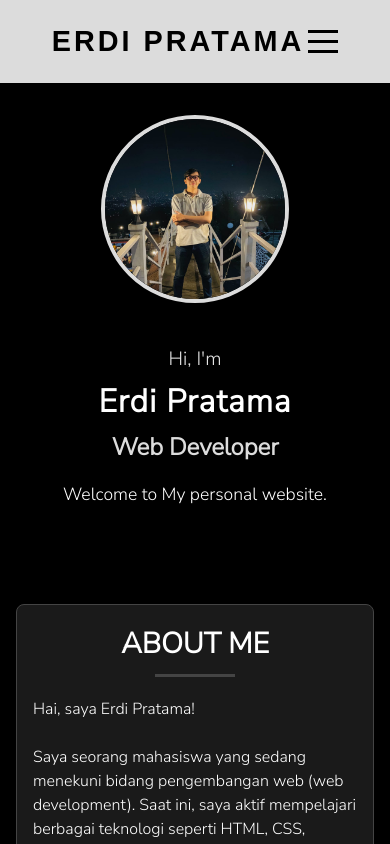
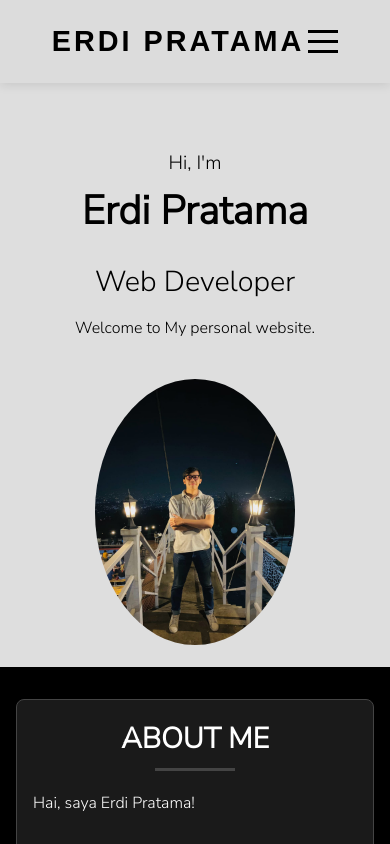
Before and after one commit to erdipratama666/reactjs-website-portopolio, a React (Vite) app: page / in a window 390 px wide. Shown: the top 844 px of the page. Built offline with nearby package versions, Linux system fonts and the light colour scheme.

Commit message:
Update project

```diff
--- a/package.json
+++ b/package.json
@@ -21,7 +21,8 @@
     "react-helmet": "^6.1.0",
     "react-helmet-async": "^2.0.5",
     "react-icons": "^5.5.0",
-    "react-router-sitemap-generator": "^0.0.8"
+    "react-router-sitemap-generator": "^0.0.8",
+    "rollup-plugin-visualizer": "^5.14.0"
   },
   "devDependencies": {
     "@eslint/js": "^9.25.0",
--- a/src/styles/Hero.css
+++ b/src/styles/Hero.css
@@ -1,117 +1,60 @@
 .hero {
   display: flex;
-  justify-content: space-between;
+  flex-direction: column;
   align-items: center;
-  padding: 10rem 8rem 15rem;
-  background-color: #000000;
-  color: white;
-  flex-wrap: wrap;
-  gap: 2rem;
+  padding: 1rem;
+  margin-top: 2rem;
+}
+
+@media (min-width: 768px) {
+  .hero {
+    flex-direction: row;
+    justify-content: space-between;
+    padding: 2rem;
+  }
 }
 
 .hero-text {
-  max-width: 600px;
+  text-align: center;
+  margin-bottom: 1.5rem;
 }
 
-.hero-text .intro {
+@media (min-width: 768px) {
+  .hero-text {
+    text-align: left;
+    margin-bottom: 0;
+  }
+}
+
+.intro {
   font-size: 1.2rem;
   margin-bottom: 0.5rem;
-  opacity: 0.9;
 }
 
-.hero-text h1 {
-  font-size: 3rem;
-  margin: 0;
-  letter-spacing: 1px;
+h1 {
+  font-size: 2.5rem;
+  font-weight: 700;
+  margin: 0.5rem 0;
 }
 
-.hero-text h2 {
-  font-size: 2rem;
-  margin: 0.5rem 0 1rem;
-  color: #DCDCDC;
+h2 {
+  font-size: 1.8rem;
+  font-weight: 500;
+  margin-bottom: 0.5rem;
 }
 
-.hero-text .welcome {
-  font-size: 1.1rem;
-  line-height: 1.6;
-  margin-bottom: 2rem;
-}
-
-.hero-img {
-  display: flex;
-  justify-content: center;
-  align-items: center;
+.welcome {
+  font-size: 1rem;
 }
 
 .hero-img img {
-  width: 250px;
-  height: 250px;
   border-radius: 50%;
-  object-fit: cover;
-  border: 4px solid #DCDCDC;
-  box-shadow: 0 10px 25px rgba(0, 0, 0, 0.3);
-  transition: transform 0.3s ease;
+  max-width: 200px; /* Lebih kecil pada mobile */
+  height: auto;
 }
 
-.hero-img img:hover {
-  transform: scale(1.05);
-}
-
-@media (max-width: 992px) {
-  .hero {
-    padding: 4rem;
-  }
-
-  .hero-text h1 {
-    font-size: 2.5rem;
-  }
-
-  .hero-text h2 {
-    font-size: 1.8rem;
+@media (min-width: 768px) {
+  .hero-img img {
+    max-width: 300px;
   }
 }
-
-@media (max-width: 768px) {
-  .hero {
-    flex-direction: column-reverse;
-    text-align: center;
-    padding: 8rem 6rem ;
-    gap: 1rem;
-  }
-
-  .hero-text {
-    max-width: 100%;
-  }
-
-  .hero-text h1 {
-    font-size: 2.2rem;
-  }
-
-  .hero-text h2 {
-    font-size: 1.5rem;
-  }
-
-  .hero-img {
-    margin-bottom: 0.5rem;
-  }
-
-  .hero-img img {
-    width: 200px;
-    height: 200px;
-  }
-}
-
-@media (max-width: 480px) {
-  .hero {
-    padding: 2rem 1rem;
-  }
-
-  .hero-text h1 {
-    font-size: 2rem;
-  }
-
-  .hero-img img {
-    width: 180px;
-    height: 180px;
-  }
-}
--- a/vite.config.js
+++ b/vite.config.js
@@ -1,11 +1,23 @@
 import { defineConfig } from 'vite'
 import react from '@vitejs/plugin-react'
 import { VitePWA } from 'vite-plugin-pwa'
+import { visualizer } from 'rollup-plugin-visualizer'
 
 export default defineConfig({
   base: '/',
   plugins: [
-    react(),
+    react({
+      babel: {
+        plugins: [
+          ['@babel/plugin-transform-runtime',
+            {
+              regenerator: true,
+            },
+          ],
+        ],
+      },
+      fastRefresh: true,
+    }),
     VitePWA({
       registerType: 'autoUpdate',
       injectRegister: 'inline',
@@ -28,22 +40,39 @@ export default defineConfig({
           }
         ]
       }
+    }),
+    visualizer({
+      open: true,
+      gzipSize: true,
+      brotliSize: true
     })
   ],
   build: {
     sourcemap: false,
+    chunkSizeWarningLimit: 800,
     rollupOptions: {
       output: {
-        assetFileNames: (assetInfo) => {
-          const info = assetInfo.name.split('.');
-          const ext = info.pop();
-          // Khusus untuk profile-picture.png, pertahankan nama aslinya
-          if (assetInfo.name.includes('profile-picture')) {
-            return `assets/[name].[ext]`;
-          }
-          return `assets/[name]-[hash].[ext]`;
+        manualChunks: {
+          'react-vendor': ['react', 'react-dom'],
+          'helmet': ['react-helmet-async'],
+          'critical': ['./src/components/Hero.jsx', './src/components/Navbar.jsx'],
         },
-      },
+        entryFileNames: (chunkInfo) => {
+          return chunkInfo.name.includes('critical')
+            ? 'assets/[name]-[hash].js'
+            : 'assets/[name]-[hash].js';
+        }
+      }
     },
-  }
+    minify: 'esbuild',
+    assetsInlineLimit: 4096,
+  },
+  esbuild: {
+    jsxInject: `import React from 'react'`,
+    legalComments: 'none',
+    treeShaking: true,
+  },
+  optimizeDeps: {
+    include: ['react', 'react-dom'],
+  },
 })
```
Also changed, not shown: 1 other file (tests, documents, lock files or other folders).
